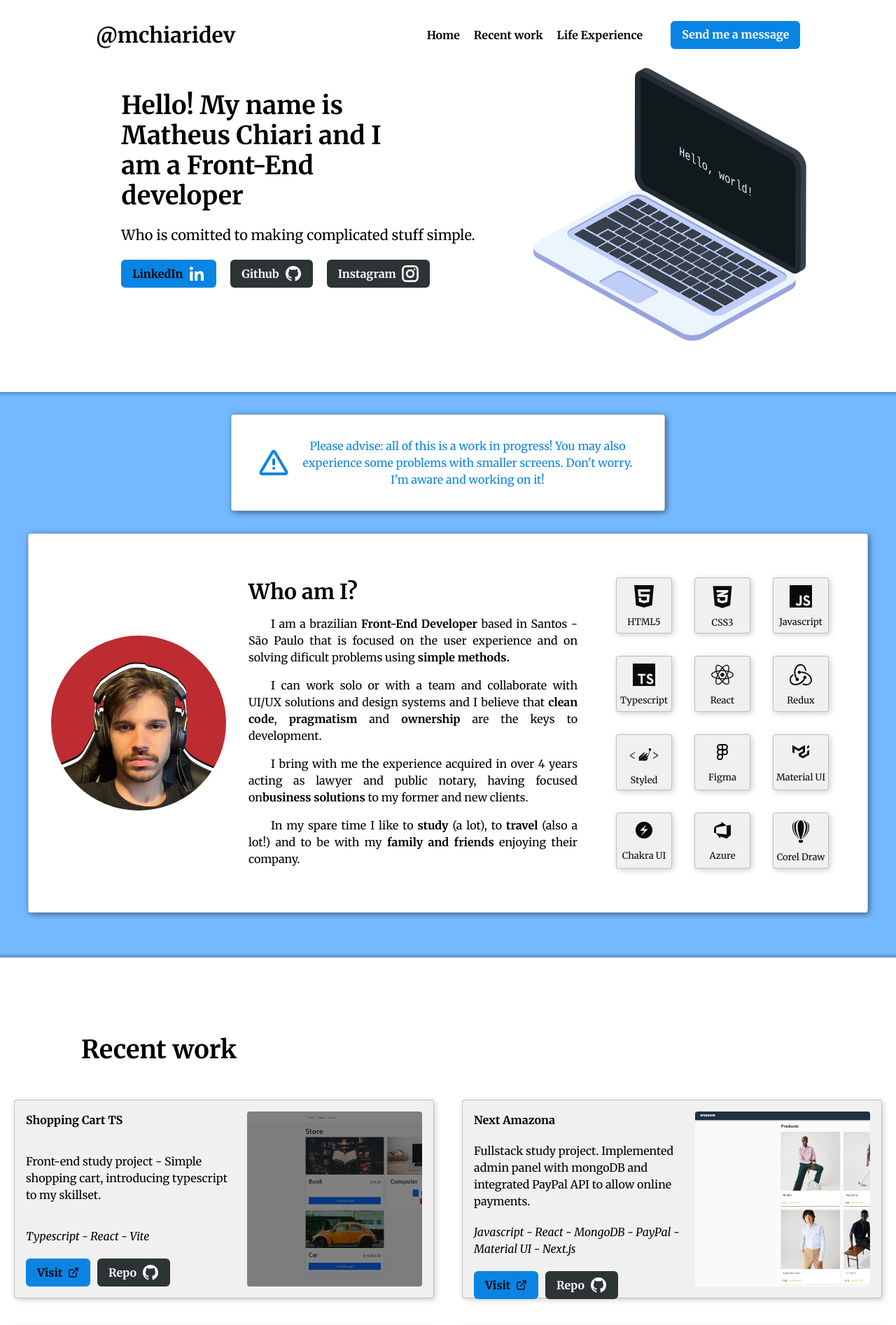
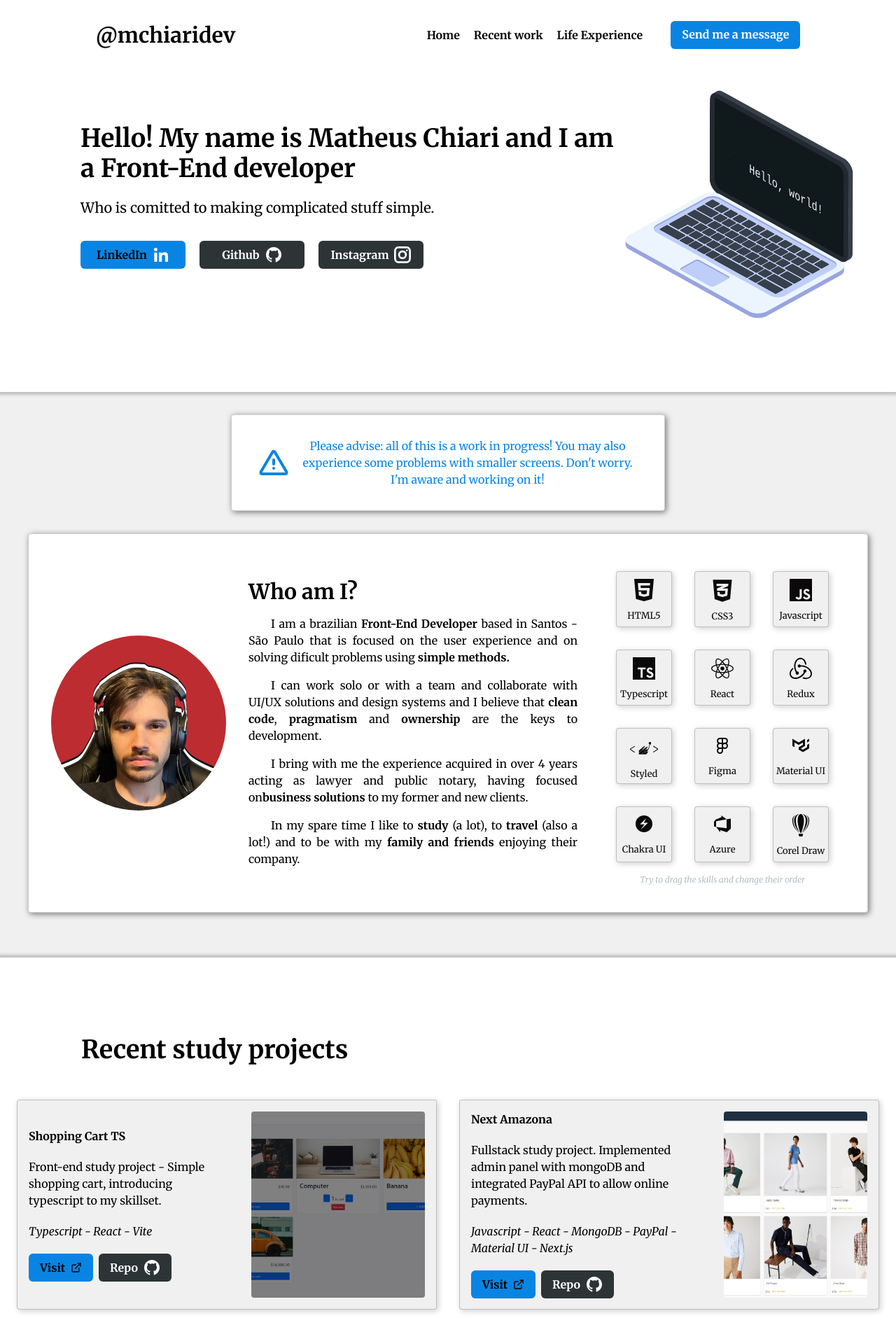
Before and after one commit to mchiari/portfolio, a React (Vite) app: page / in a window 1280 px wide. Shown: the top 1893 px of the page at 70% size. Built offline with nearby package versions, Linux system fonts and the light colour scheme; a web font is replaced by a local one.

Commit message:
responsiveness grand fixes

```diff
--- a/index.html
+++ b/index.html
@@ -2,7 +2,7 @@
 <html lang="en">
 	<head>
 		<meta charset="UTF-8" />
-		<link rel="icon" type="image/svg+xml" href="/src/favicon.svg" />
+		<link rel="icon" type="image/svg+xml" href="/public/imgs/notebook.png" />
 		<link rel="preconnect" href="https://fonts.googleapis.com" />
 		<link rel="preconnect" href="https://fonts.gstatic.com" crossorigin />
 		<link
@@ -10,7 +10,7 @@
 			rel="stylesheet"
 		/>
 		<meta name="viewport" content="width=device-width, initial-scale=1.0" />
-		<title>Vite App</title>
+		<title>Portfolio - Matheus Chiari</title>
 	</head>
 	<body>
 		<div id="root"></div>
--- a/src/components/About.tsx
+++ b/src/components/About.tsx
@@ -5,7 +5,7 @@ import Skills from "./Skills";
 const About = () => {
 	return (
 		<Box
-			bgColor={"blue2"}
+			bgColor={"ice"}
 			pb={"64px"}
 			display={"flex"}
 			justifyContent={"center"}
@@ -63,6 +63,7 @@ const About = () => {
 				</Box>
 				<Box>
 					<Skills />
+					<Text fontSize={'12px'} color={'lightgray'}><em>Try to drag the skills and change their order</em></Text>
 				</Box>
 			</Box>
 		</Box>
--- a/src/components/Experience.tsx
+++ b/src/components/Experience.tsx
@@ -11,20 +11,20 @@ const Experience = () => {
 			py={"60px"}
 			boxShadow={"0 0 4px 4px rgba(0,0,0,0.2)"}
 			id={"lifeExperience"}
-			bgColor={"blue2"}
+			bgColor={"ice"}
 		>
 			<Box
 				display={"flex"}
-				w={["350px", "600px", "800px", "1000px", "1200px", "1300px"]}
+				w={["350px","600px","800px","1000px","1200px","1300px"]}
 				bgColor={"white"}
 				border={"solid 1px rgba(0,0,0,0.2)"}
 				borderRadius={"4px"}
 				boxShadow={"2px 2px 8px 0px rgba(0,0,0,0.5)"}
-				padding={"32px"}
+				// padding={"32px"}
 				flexDir={["column"]}
 			>
-				<Box pl={"100px"} py={"50px"} display={"flex"}>
-					<Heading as='h2'>Life Experience</Heading>
+				<Box pl={"16px"} py={"50px"} display={"flex"}>
+					<Heading as='h2'>Life experience</Heading>
 				</Box>
 				<Box>
 
@@ -64,7 +64,7 @@ const Experience = () => {
 						/>
 					<ExperienceSection
 						date={"jan, 2010 to dec, 2014"}
-						title={"SYSTEMS DEVELOPMENT"}
+						title={"SYSTEMS ANALISYS AND DEVELOPMENT"}
 						role={"Federal Institute of Science and Technology"}
 						place={"Cubatão, Brazil"}
 						description={`In love with computer systems and it's development, studied computer architecture, networks, data structure, web and local development. Worked mostly with Javascript and C#, having had a few intership experiences.`}
--- a/src/components/ExperienceSection.tsx
+++ b/src/components/ExperienceSection.tsx
@@ -1,15 +1,14 @@
-import { Box, keyframes, Text } from '@chakra-ui/react'
+import { Box, keyframes, Text } from "@chakra-ui/react";
 
 type experienceSectionProps = {
-    date: string,
-    title: string,
-    place: string,
-    role: string,
-    description: string,
-}
+	date: string;
+	title: string;
+	place: string;
+	role: string;
+	description: string;
+};
 
-const ExperienceSection = (props : experienceSectionProps) => {
-
+const ExperienceSection = (props: experienceSectionProps) => {
 	const animationKeyframes = keyframes`
   0% {
     -moz-box-shadow: 0 0 0 0 rgba(9, 132, 227, 0.4);
@@ -28,23 +27,59 @@ const ExperienceSection = (props : experienceSectionProps) => {
 	const animation = `${animationKeyframes} 2s ease-in-out infinite`;
 
 	return (
-    <Box display={'flex'} gap={5} minH={'150px'}>
-    <Box w={'5px'} borderLeft={'solid 4px #f0f0f0'}>
-        <Box animation={animation} borderRadius={'60px'} w={'20px'} h={'20px'} border={'solid 3px #74b9ff'} bgColor={'white'} transform={'translate(-12px,-4px)'}>
-            <Box borderRadius={10} w={'8px'} backgroundColor={'#0984e3'} border={'solid 7px #0984e3'} transform={'translate(0px,0px)'}></Box>
+		<Box display={"flex"} gap={'16px'} minH={"150px"}>
+			<Box w={"16px"} borderLeft={"solid 4px #f0f0f0"}>
+				<Box
+					animation={animation}
+					borderRadius={"60px"}
+					w={"20px"}
+					h={"20px"}
+					border={"solid 3px #74b9ff"}
+					bgColor={"white"}
+					transform={"translate(-12px,-4px)"}
+				>
+					<Box
+						borderRadius={10}
+						w={"8px"}
+						backgroundColor={"#0984e3"}
+						border={"solid 7px #0984e3"}
+						transform={"translate(0px,0px)"}
+					></Box>
 				</Box>
 			</Box>
-    <Box w={'350px'} display={'flex'} flexDirection={'column'} justifyContent={'flex-start'} alignItems={'flex-start'} transform={'translate(0,-6px)'}>
-        <Text color={'dark'}><strong>{props.date}</strong></Text>
-        <Text color={'dark'}><strong>{props.title}</strong></Text>
-        <Text><small>{props.role}</small></Text>
-        <Text><small>{props.place}</small></Text>
+			<Box
+				w={["90px", "200px", "200px"]}
+				display={"flex"}
+				flexDirection={"column"}
+				justifyContent={"flex-start"}
+				alignItems={"flex-start"}
+				transform={"translate(0,-6px)"}
+        textAlign={'left'}
+			>
+				<Text color={"dark"}>
+					<strong>{props.date}</strong>
+				</Text>
+				<Text color={"dark"}>
+					<strong>{props.title}</strong>
+				</Text>
+				<Text>
+					<small>{props.role}</small>
+				</Text>
+				<Text>
+					<small>{props.place}</small>
+				</Text>
 			</Box>
-    <Box w={'450px'} display={'flex'} textAlign={'left'} transform={'translate(0,-6px)'} pb={'60px'}>
+			<Box
+				w={["150px", "200px", "400px"]}
+				display={"flex"}
+				textAlign={"left"}
+				transform={"translate(0,-6px)"}
+				pb={"60px"}
+			>
 				<Text pb={5}>{props.description}</Text>
 			</Box>
 		</Box>
-  )
-}
+	);
+};
 
-export default ExperienceSection
+export default ExperienceSection;
--- a/src/components/Landing.tsx
+++ b/src/components/Landing.tsx
@@ -1,11 +1,13 @@
 import { AtSignIcon, ExternalLinkIcon, Icon, StarIcon } from "@chakra-ui/icons";
 import { Box, Button, Heading, Image, keyframes, Text } from "@chakra-ui/react";
 import { motion } from "framer-motion";
-import { LinkedinIconWhite, InstagramIconWhite, GithubIconWhite } from "../theme/icons";
+import {
+	LinkedinIconWhite,
+	InstagramIconWhite,
+	GithubIconWhite,
+} from "../theme/icons";
 
 const Landing = () => {
-
-
 	const titleKeyframes = keyframes`
 	0% { opacity: 0; transform: translateX(-100px)  }
 	100% { opacity: 1; transform: translateX(0)  }
@@ -17,17 +19,22 @@ const Landing = () => {
 	return (
 		<Box
 			position={"relative"}
-			bgColor={'white'}
-			h={["150vh","100vh","140vh","85vh","70vh"]}
+			bgColor={"white"}
+			h={["100vh", "100vh", "90vh", "70vh", "70vh"]}
 			boxShadow={"0 0 4px 4px rgba(0,0,0,0.2)"}
 			display={"flex"}
-			flexDirection={["column-reverse","column-reverse","column","row"]}
+			flexDirection={[
+				"column-reverse",
+				"column-reverse",
+				"column",
+				"row",
+			]}
 			justifyContent={"center"}
 			alignItems={"center"}
-			gap={32}
-			w={'100%'}
-			paddingTop={['300px','300px','0']}
-			id={'home'}
+			w={"100%"}
+			paddingTop={["50px", "100px", "0"]}
+			id={"home"}
+			gap={['32px','64px', '32px']}
 		>
 			<Box
 				display={"flex"}
@@ -35,28 +42,42 @@ const Landing = () => {
 				justifyContent={"left"}
 				textAlign={"left"}
 				alignItems={"left"}
+				width={['320px','400px','600px','600px','800px','800px']}
 			>
-				<Box display={"flex"} flexDir={"column"} gap={5}>
-					<Heading as={motion.h1} animation={animationTitle} w={'400px'}>
-						Hello! My name is Matheus Chiari and I am a Front-End developer
+				<Box
+					display={"flex"}
+					flexDir={"column"}
+					gap={5}
+					padding={"16px"}
+				>
+					<Heading as={motion.h1} animation={animationTitle}>
+						Hello! My name is Matheus Chiari and I am a Front-End
+						developer
 					</Heading>
-					<Text fontSize={"xl"} as={motion.p} animation={animationTitle}>Who is comitted to making complicated stuff simple.</Text>
+					<Text
+						fontSize={"xl"}
+						as={motion.p}
+						animation={animationTitle}
+					>
+						Who is comitted to making complicated stuff simple.
+					</Text>
 					{/* <Text fontSize={"sm"} as={motion.p} animation={animationTitle}>@mchiaridev</Text> */}
 				</Box>
 
 				<Box
-					py={"20px"}
 					display={"flex"}
+					flexDirection={["column","column", "row"]}
 					justifyContent={"left"}
 					alignItems={"center"}
 					gap={"20px"}
+					padding={"16px"}
 				>
 					<a
 						href={"https://www.linkedin.com/in/mchiaridev/"}
 						target={"_blank"}
 						rel={"noreferrer"}
 					>
-						<Button rightIcon={<LinkedinIconWhite />}>
+						<Button rightIcon={<LinkedinIconWhite />} w={"150px"}>
 							LinkedIn
 						</Button>
 					</a>
@@ -67,8 +88,8 @@ const Landing = () => {
 					>
 						<Button
 							variant={"dark"}
-
 							rightIcon={<GithubIconWhite />}
+							w={"150px"}
 						>
 							Github
 						</Button>
@@ -81,6 +102,7 @@ const Landing = () => {
 						<Button
 							variant={"dark"}
 							rightIcon={<InstagramIconWhite />}
+							w={"150px"}
 						>
 							Instagram
 						</Button>
@@ -94,12 +116,10 @@ const Landing = () => {
 				</Box>
 				<Image
 					src={"/imgs/notebook.png"}
-					boxSize={'300px'}
+					boxSize={["250px"]}
 					transform={"scaleX(-1) scale(1.3)"}
 				/>
 			</Box>
-
-
 		</Box>
 	);
 };
--- a/src/components/Portfolio.tsx
+++ b/src/components/Portfolio.tsx
@@ -21,19 +21,18 @@ const Portfolio = () => {
             position={"relative"}
 			boxShadow={"0 0 4px 4px rgba(0,0,0,0.2)"}
         >
-            <Box pl={"100px"} py={'50px'} display={"flex"}>
-                <Heading as='h2'>Recent work</Heading>
+            <Box pl={[null,"100px"]} py={'50px'} display={"flex"}>
+                <Heading as='h2'>Recent study projects</Heading>
             </Box>
 
             <Box
                 h={"auto"}
                 maxW={"100%"}
                 display={"flex"}
-                gap={"40px"}
+                gap={"32px"}
                 justifyContent={"center"}
                 alignItems={"center"}
                 flexWrap={"wrap"}
-                pb={'24px'}
             >
                 {projects.map((project: PortfolioCasesProps, index: number) => {
                     return (
--- a/src/components/PortfolioCard.tsx
+++ b/src/components/PortfolioCard.tsx
@@ -17,11 +17,8 @@ export const PortfolioCard = ({
 			position={"relative"}
 			display={"flex"}
 			alignItems={"center"}
-			flexDirection={"row-reverse"}
+			flexDirection={["column-reverse", "column-reverse", "column-reverse", "column-reverse", "row-reverse"]}
 			justifyContent={"space-between"}
-			w={"600px"}
-			// minH={"320px"}
-			p={"16px"}
 			border={"solid 1px rgba(0,0,0,0.2)"}
 			borderRadius={"4px"}
 			boxShadow={"2px 2px 8px 0px rgba(0,0,0,0.2)"}
@@ -29,25 +26,29 @@ export const PortfolioCard = ({
 				transition: "box-shadow .5s",
 				boxShadow: "4px 4px 8px 0px rgba(0,0,0,0.5)",
 			}}
+			width={['300px','600px']}
+			height={['500px','500px','500px','500px','300px']}
 		>
+			<Box padding={'16px'} w={['100%']} h={['100%']}>
 				<a href={link} target={"_blank"} rel={"noreferrer"}>
 					<Box
-					p={"8px"}
 						borderRadius={"4px"}
-					h={"250px"}
-					w={"250px"}
+						h={"100%"}
+						w={'100%'}
 						backgroundImage={image}
 						backgroundSize={"cover"}
+						backgroundPosition={'center'}
 					/>
 				</a>
+			</Box>
 
 			<Box
 				display={"flex"}
 				flexDirection={"column"}
 				justifyContent={"space-between"}
 				textAlign={"left"}
-				pr={"16px"}
-				h={"250px"}
+				// h={"250px"}
+				p={'16px'}
 			>
 				<Text>
 					<strong>{title}</strong>
@@ -55,7 +56,6 @@ export const PortfolioCard = ({
 
 				<Text py={5}>{description}</Text>
 
-				<Box>
 				<Text>
 					<em>
 						{tags
@@ -66,7 +66,7 @@ export const PortfolioCard = ({
 					</em>
 				</Text>
 
-					<Box display={"flex"} gap={"10px"}>
+				<Box display={"flex"} gap={"8px"}>
 					<a href={link} target={"_blank"} rel={"noreferrer"}>
 						<Button
 							aria-label='visit website'
@@ -86,8 +86,6 @@ export const PortfolioCard = ({
 					</Button>
 				</Box>
 			</Box>
-
-			</Box>
 		</Box>
 	);
 };
--- a/src/layout/Main.tsx
+++ b/src/layout/Main.tsx
@@ -9,7 +9,7 @@ import WorkInProgress from "../components/WorkInProgress";
 
 const Main = () => {
 	return (
-		<Box bgColor={"blue2"}>
+		<Box bgColor={"ice"}>
 			<Landing />
 			<WorkInProgress />
 			<About />
```
Lines whose indentation alone changed are shown as unchanged.
